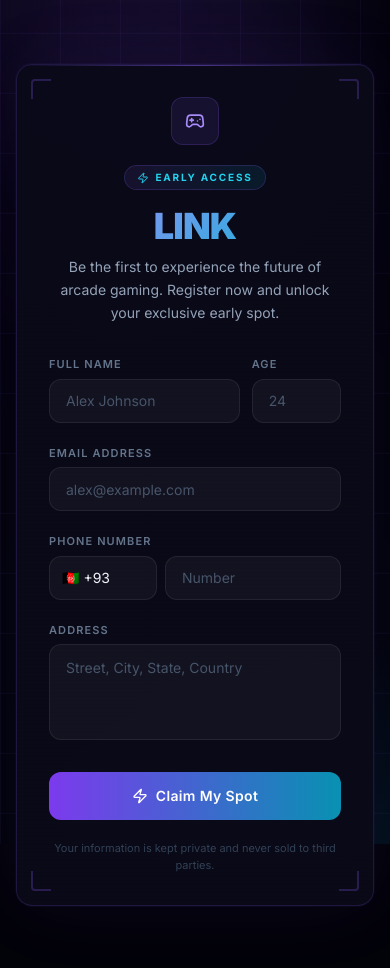
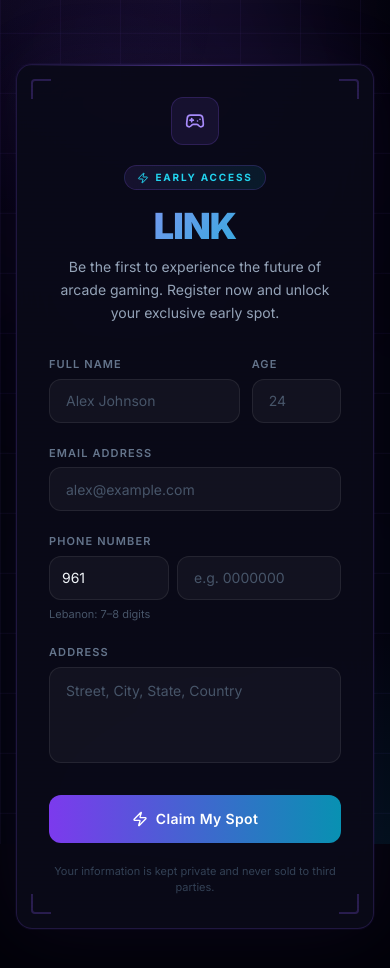
Before and after one commit to Arzzon-gg/link-landing, a Next.js app: page / in a window 390 px wide. Shown: the top 968 px of the page. Built offline with nearby package versions, Linux system fonts and the light colour scheme.

Commit message:
feat: add editable country code input with dropdown selection in PhoneField component

```diff
--- a/src/components/PhoneField.tsx
+++ b/src/components/PhoneField.tsx
@@ -1,6 +1,6 @@
-'use client';
+"use client";
 
-import { forwardRef } from 'react';
+import { forwardRef, useEffect, useRef, useState } from 'react';
 import type { UseFormRegisterReturn } from 'react-hook-form';
 import { cn } from '@/lib/utils';
 import { COUNTRY_CODES } from '@/data/countryCodes';
@@ -38,33 +38,90 @@ export const PhoneField = forwardRef<HTMLDivElement, PhoneFieldProps>(
       ? `${countryHint.min === countryHint.max ? countryHint.min : `${countryHint.min}–${countryHint.max}`} digits`
       : undefined;
 
+    // Local query state allows typing and filtering the dropdown.
+    const [query, setQuery] = useState<string>(selectedDial ?? '');
+    const [open, setOpen] = useState(false);
+
+    useEffect(() => {
+      setQuery(selectedDial ?? '');
+    }, [selectedDial]);
+
+    const wrapperRef = useRef<HTMLDivElement | null>(null);
+
+    // Close dropdown when clicking outside
+    useEffect(() => {
+      function onDoc(e: MouseEvent) {
+        if (!wrapperRef.current) return;
+        if (!wrapperRef.current.contains(e.target as Node)) setOpen(false);
+      }
+      document.addEventListener('click', onDoc);
+      return () => document.removeEventListener('click', onDoc);
+    }, []);
+
     return (
-      <div ref={ref} className="space-y-1.5">
+      <div ref={(node) => {
+        // forward incoming ref to the wrapper too
+        // @ts-ignore
+        if (typeof ref === 'function') ref(node);
+        else if (ref) (ref as any).current = node;
+        wrapperRef.current = node;
+      }} className="space-y-1.5">
         <label className="block text-[11px] font-semibold tracking-widest uppercase text-slate-500">
           Phone Number
         </label>
 
+        <div className="relative">
           <div className="flex gap-2">
-          {/* ── Country code select ───────────────────────────────── */}
-          <select
+            {/* ── Country code input (editable) with custom dropdown ── */}
+            <div className="relative w-[120px] shrink-0">
+              <input
                 {...countryCodeReg}
+                value={query}
+                onChange={(e) => {
+                  const v = e.target.value.replace(/[^0-9]/g, '');
+                  setQuery(v);
+                  // notify react-hook-form
+                  try { countryCodeReg.onChange && countryCodeReg.onChange({ target: { value: v } } as any); } catch {}
+                  setOpen(true);
+                }}
+                onFocus={() => setOpen(true)}
                 className={cn(
                   inputBase,
-              'h-11 rounded-xl cursor-pointer appearance-none pr-2 pl-3',
-              // fixed width to fit "🇦🇫 +213" comfortably
-              'w-[108px] shrink-0',
-              hasError && 'border-red-500/40 focus:border-red-500/60 focus:shadow-[0_0_0_1px_rgba(239,68,68,0.3)]'
+                  'h-11 rounded-xl pr-3 pl-3 cursor-text',
+                  hasError && 'border-red-500/40 focus:border-red-500/60'
                 )}
+                placeholder="Code"
+                aria-label="Country code"
+              />
+
+              {/* Dropdown */}
+              {open && (
+                <ul className="absolute z-40 mt-1 left-0 right-0 max-h-56 overflow-auto rounded-lg bg-white shadow-lg ring-1 ring-black/5">
+                  {COUNTRY_CODES.filter((c) => {
+                    const q = query.trim();
+                    if (!q) return true;
+                    return c.dial.startsWith(q) || c.name.toLowerCase().includes(q.toLowerCase());
+                  }).map((c) => (
+                    <li
+                      key={`${c.name}-${c.dial}`}
+                      role="option"
+                      onMouseDown={(ev) => {
+                        ev.preventDefault();
+                        // set dial
+                        setQuery(c.dial);
+                        try { countryCodeReg.onChange && countryCodeReg.onChange({ target: { value: c.dial } } as any); } catch {}
+                        setOpen(false);
+                      }}
+                      className="cursor-pointer px-3 py-2 hover:bg-sky-600 hover:text-white text-sm text-slate-900 flex items-center gap-2"
                     >
-            <option value="" disabled>
-              🌐 Code
-            </option>
-            {COUNTRY_CODES.map((c) => (
-              <option key={`${c.name}-${c.dial}`} value={c.dial}>
-                {c.flag} +{c.dial}
-              </option>
+                      <span className="text-lg">{c.flag}</span>
+                      <span className="flex-1">{c.name}</span>
+                      <span className="font-mono">+{c.dial}</span>
+                    </li>
                   ))}
-          </select>
+                </ul>
+              )}
+            </div>
 
             {/* ── Phone number input ────────────────────────────────── */}
             <input
@@ -77,9 +134,10 @@ export const PhoneField = forwardRef<HTMLDivElement, PhoneFieldProps>(
               className={cn(
                 inputBase,
                 'h-11 rounded-xl flex-1',
-              hasError && 'border-red-500/40 focus:border-red-500/60 focus:shadow-[0_0_0_1px_rgba(239,68,68,0.3)]'
+                hasError && 'border-red-500/40 focus:border-red-500/60'
               )}
             />
+          </div>
         </div>
 
         {/* Hint text (expected digit length) */}
--- a/src/components/RegistrationForm.tsx
+++ b/src/components/RegistrationForm.tsx
@@ -36,6 +36,7 @@ export function RegistrationForm() {
     formState: { errors, isSubmitting },
   } = useForm<RegistrationInput>({
     resolver: zodResolver(registrationSchema),
+    defaultValues: { countryCode: '961' },
   });
 
   async function onSubmit(data: RegistrationInput) {
```
Lines whose indentation alone changed are shown as unchanged.
